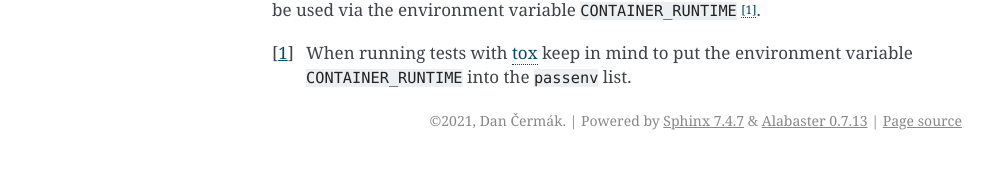
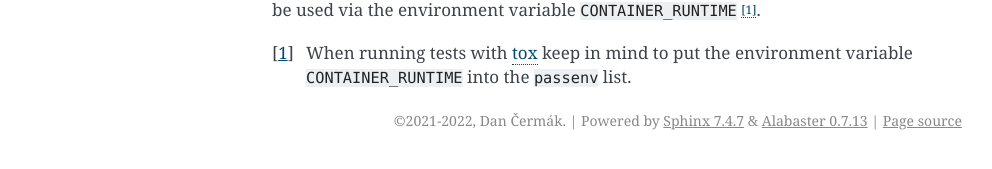
Before and after one commit to dcermak/pytest_container, a Sphinx documentation site: the page built from source/prerequisites.rst, in a window 1280 px wide. Shown: the part 346-515 px from the top of the page, without its empty margins (148-1140 px from the left). Built offline with Sphinx 7.4.7, drawn with Linux system fonts in a browser that asks for light colours; part of the change alters nothing that is shown.

```diff
--- a/source/conf.py
+++ b/source/conf.py
@@ -1,3 +1,5 @@
+import datetime
+
 # Configuration file for the Sphinx documentation builder.
 #
 # This file only contains a selection of the most common options. For a full
@@ -18,7 +20,7 @@
 # -- Project information -----------------------------------------------------
 
 project = "pytest_container"
-copyright = "2021, Dan Čermák"
+copyright = f"2021-{datetime.datetime.now().year}, Dan Čermák"
 author = "Dan Čermák"
 
 
```
